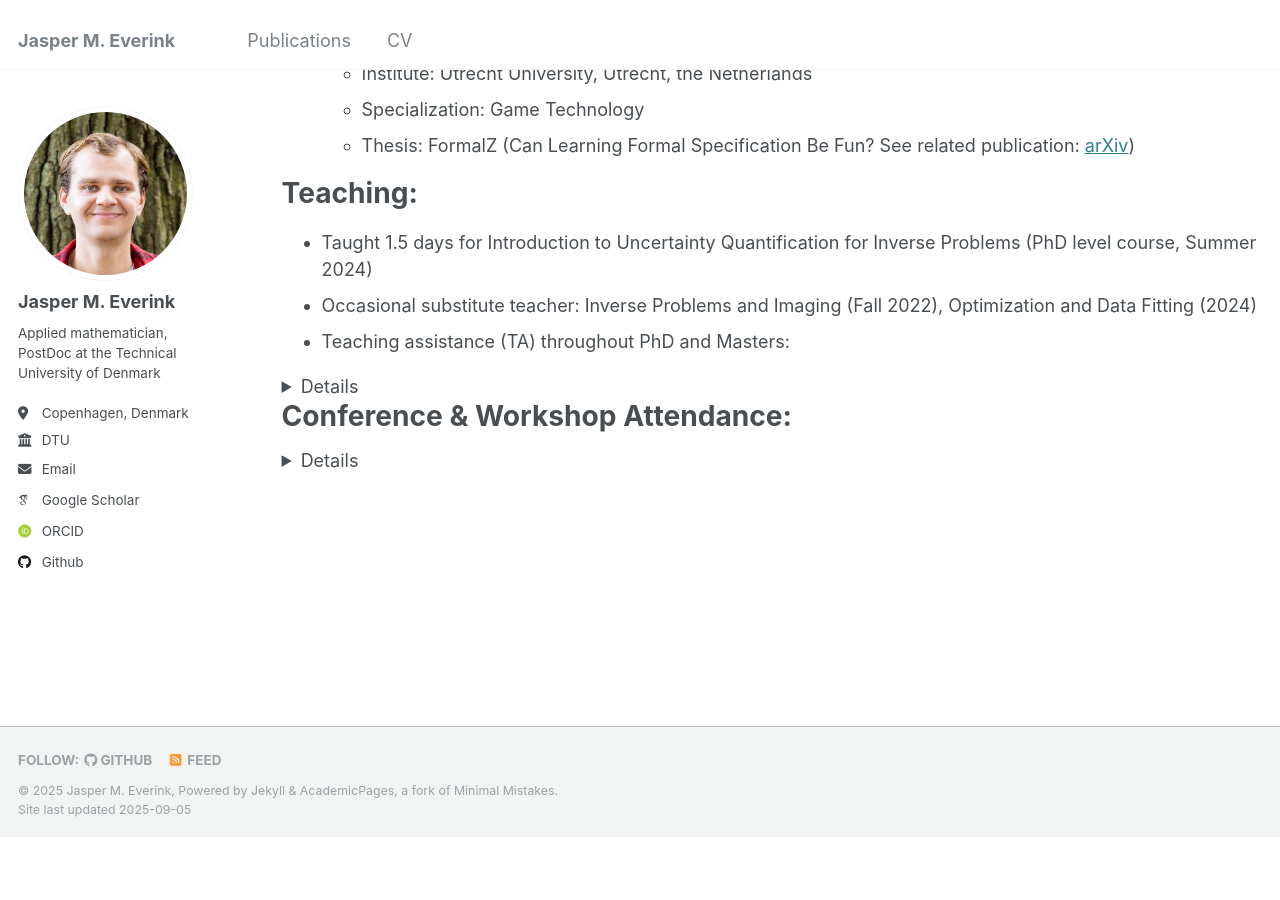
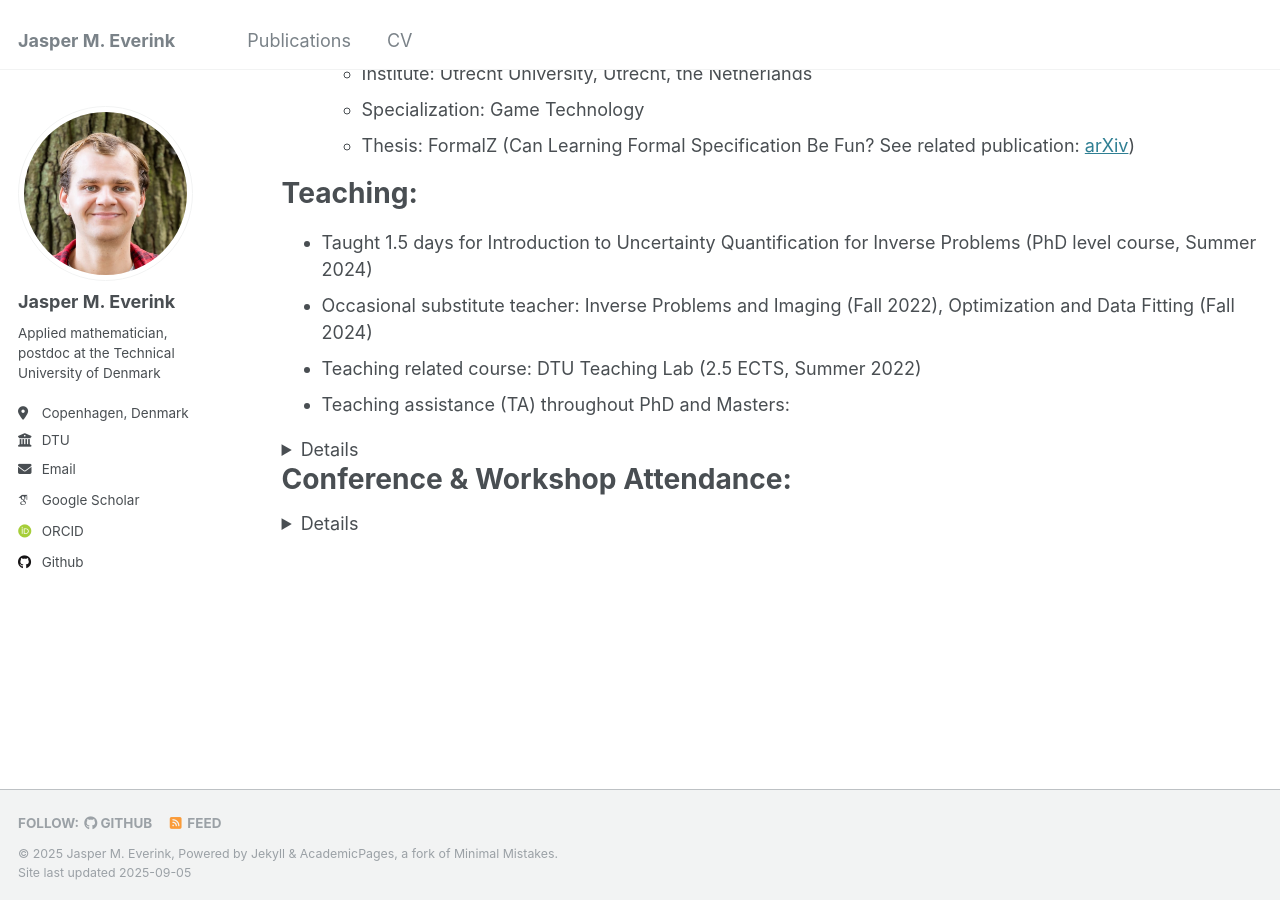
Before and after one commit to jeverink/jeverink.github.io, a Jekyll site: the page built from _pages/cv.md, in a window 1280 px wide and 900 px high, scrolled down 741 px. Built offline with Jekyll 4.4.1, drawn with Linux system fonts in a browser that asks for light colours; some web fonts are replaced; before the commit the page ends 1578 px from its top, so only the background shows below that.

Commit message:
Update teaching experience

```diff
--- a/_config.yml
+++ b/_config.yml
@@ -24,7 +24,7 @@ author:
   avatar           : "imgs/profile.png"
   name             : "Jasper M. Everink"
   pronouns         : # example: "she/her"
-  bio              : "Applied mathematician, PostDoc at the Technical University of Denmark"
+  bio              : "Applied mathematician, postdoc at the Technical University of Denmark"
   location         : "Copenhagen, Denmark"
   employer         : "DTU"
   uri              : # URL
--- a/_pages/cv.md
+++ b/_pages/cv.md
@@ -36,7 +36,8 @@ Education:
 Teaching:
 ======
 - Taught 1.5 days for Introduction to Uncertainty Quantification for Inverse Problems (PhD level course, Summer 2024)
-- Occasional substitute teacher: Inverse Problems and Imaging (Fall 2022), Optimization and Data Fitting (2024)
+- Occasional substitute teacher: Inverse Problems and Imaging (Fall 2022), Optimization and Data Fitting (Fall 2024)
+- Teaching related course: DTU Teaching Lab (2.5 ECTS, Summer 2022)
 - Teaching assistance (TA) throughout PhD and Masters:
 <details><small>
   <pre>
```
